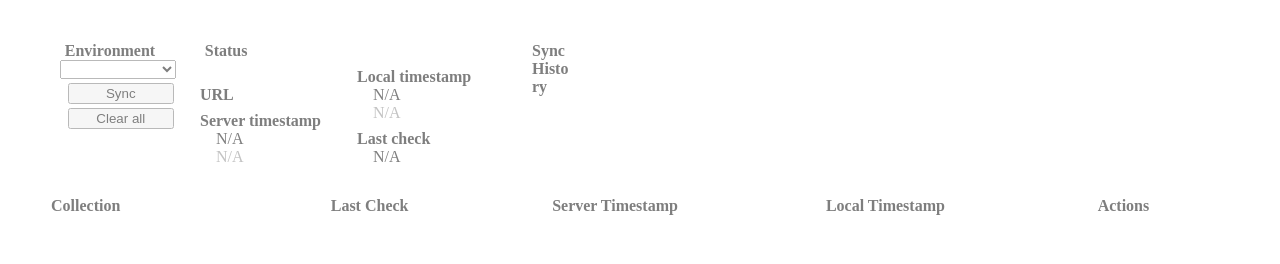
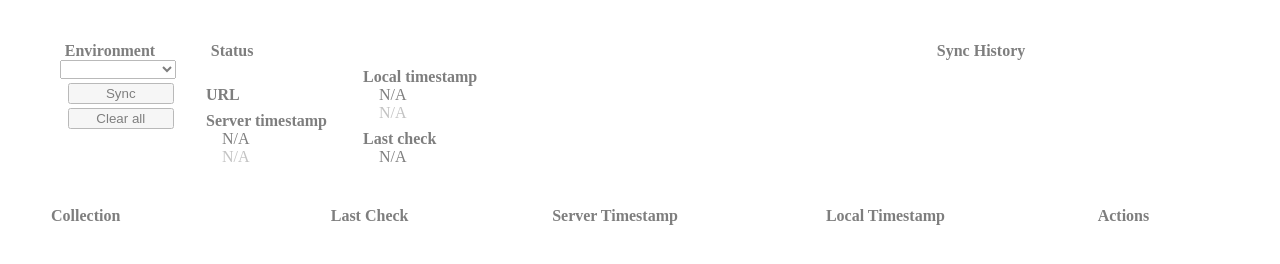
Before and after one commit to mozilla-extensions/remote-settings-devtools, a browser extension: page extension/content/index.html in a window 1280 px wide. Drawn offline with Linux system fonts and the light colour scheme.

Commit message:
Fill width and height of sections in header bar

```diff
--- a/extension/content/style.css
+++ b/extension/content/style.css
@@ -53,6 +53,12 @@ section {
   word-break: break-all;
 }
 
+#header {
+  display: flex;
+  gap: 10px;
+  margin-bottom: 10px;
+}
+
 #header button {
   display: block;
   width: 91%;
@@ -60,7 +66,6 @@ section {
 }
 
 #header section {
-  display: inline-block;
   position: relative;
   vertical-align: top;
   border-radius: 4px;
@@ -72,6 +77,10 @@ section {
   top: -0.5em;
   background-color: var(--in-content-box-background);
   padding: 0 .3em;
+}
+
+#header-status {
+  flex-grow: 1;
 }
 
 #environment {
@@ -158,6 +167,10 @@ button.clear-data {
   background-image: url('broom.svg');
 }
 
+#sync-history {
+  min-width: 18em;
+}
+
 #sync-history > ul {
   max-height: 12em;
   overflow-y: scroll;
```
